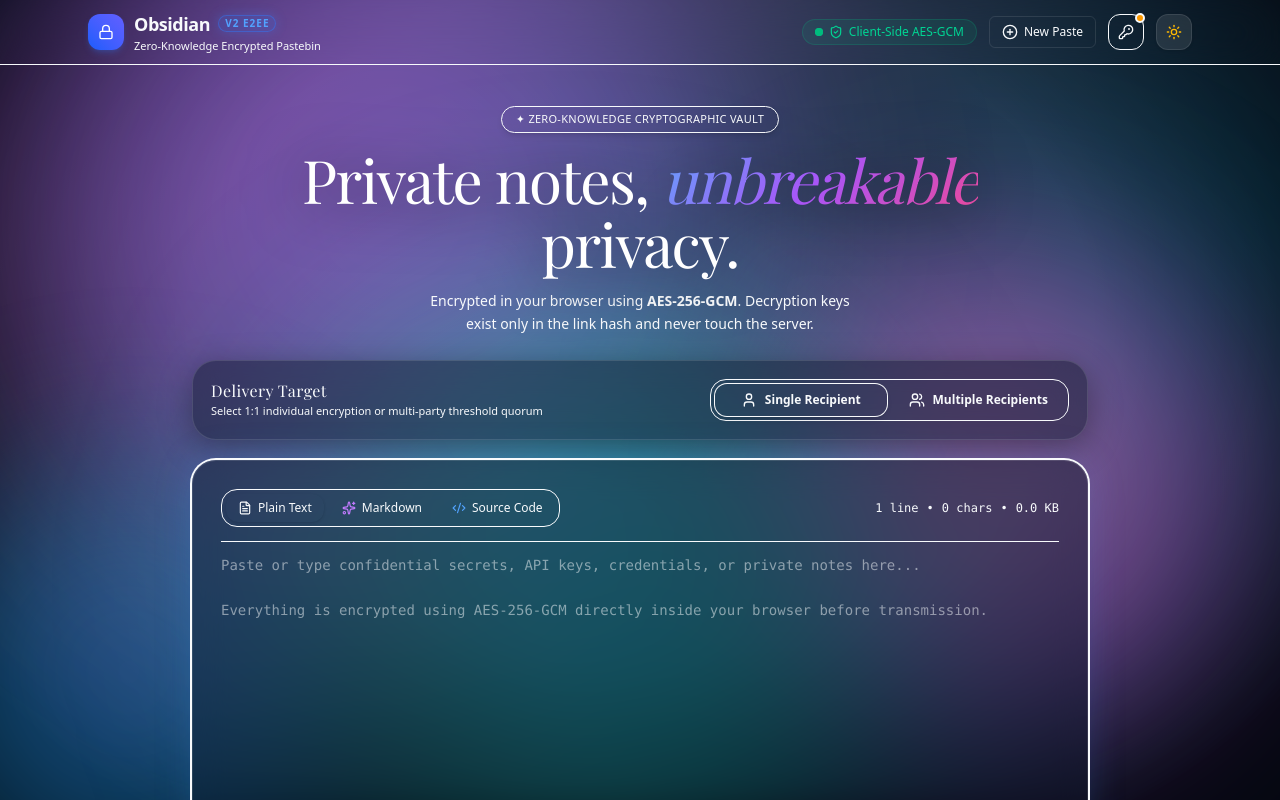
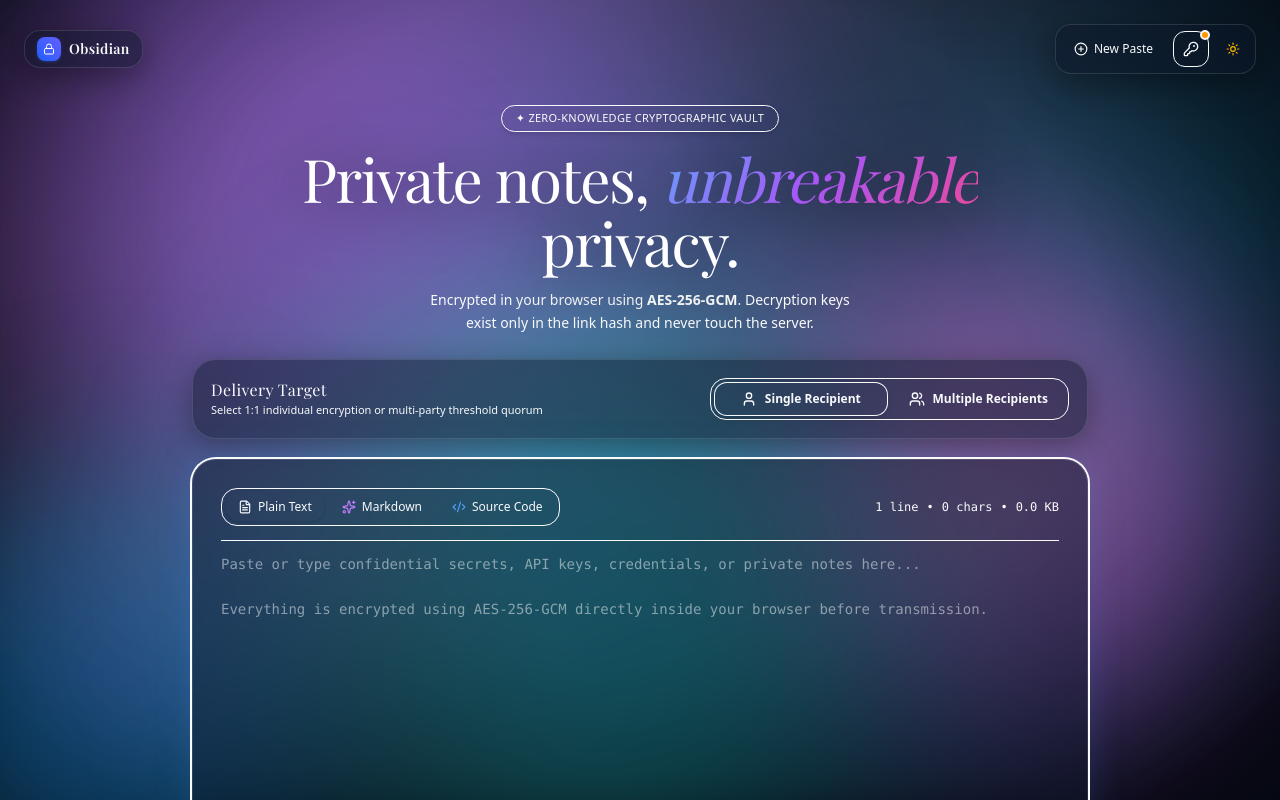
Before and after one commit to OjasKugore/Obsidian, a Next.js app in the folder obsidian/: page / in a window 1280 px wide. Shown: the top 800 px of the page. Built offline with nearby package versions, Linux system fonts and the light colour scheme; what base-x would draw is missing.

Commit message:
feat(layout): remove heavy top navbar and relocate actions to floating corner capsules

```diff
--- a/obsidian/app/[id]/page.tsx
+++ b/obsidian/app/[id]/page.tsx
@@ -15,7 +15,7 @@ export default async function ViewPastePage({
       <Header />
 
       {/* Main Decrypted Viewer Container */}
-      <main className="flex-1 max-w-5xl w-full mx-auto px-4 sm:px-6 py-6 sm:py-10 flex flex-col justify-center">
+      <main className="flex-1 max-w-5xl w-full mx-auto px-4 sm:px-6 pt-20 sm:pt-24 pb-8 flex flex-col justify-center">
         <PasteViewer pasteId={id} />
       </main>
 
--- a/obsidian/app/page.tsx
+++ b/obsidian/app/page.tsx
@@ -38,7 +38,7 @@ export default function HomePage() {
       <Header />
 
       {/* Main Staggered Content Area */}
-      <main className="flex-1 max-w-5xl w-full mx-auto px-4 sm:px-6 py-6 sm:py-8 flex flex-col gap-6 justify-center">
+      <main className="flex-1 max-w-5xl w-full mx-auto px-4 sm:px-6 pt-20 sm:pt-24 pb-8 flex flex-col gap-6 justify-center">
         {!result && (
           <motion.div
             variants={containerVariants}
--- a/obsidian/components/layout/Header.tsx
+++ b/obsidian/components/layout/Header.tsx
@@ -3,9 +3,8 @@
 import * as React from 'react';
 import Link from 'next/link';
 import { useTheme } from 'next-themes';
-import { ShieldCheck, Moon, Sun, Lock, PlusCircle } from 'lucide-react';
+import { Moon, Sun, Lock, PlusCircle } from 'lucide-react';
 import { Button } from '@/components/ui/button';
-import { Badge } from '@/components/ui/badge';
 import { IdentityPanel } from '@/components/header/IdentityPanel';
 
 export function Header() {
@@ -21,79 +20,55 @@ export function Header() {
   };
 
   return (
-    <header className="sticky top-0 z-50 w-full border-b border-border/40 bg-background/80 backdrop-blur-xl transition-colors">
-      <div className="mx-auto flex h-16 max-w-6xl items-center justify-between px-4 sm:px-6">
-        {/* Brand */}
-        <div className="flex items-center gap-3">
+    <div className="pointer-events-none fixed inset-x-0 top-0 z-50 flex items-center justify-between p-4 sm:p-6">
+      {/* Minimal Floating Brand Mark */}
       <Link
         href="/"
-            className="group flex items-center gap-2.5 transition-transform active:scale-95"
+        className="pointer-events-auto group flex items-center gap-2 px-3 py-1.5 rounded-2xl glass-panel border border-white/10 shadow-lg backdrop-blur-xl transition-transform active:scale-95 hover:border-primary/40"
       >
-            <div className="flex h-9 w-9 items-center justify-center rounded-xl bg-gradient-to-tr from-blue-600 to-indigo-500 shadow-md shadow-blue-500/20 group-hover:shadow-blue-500/40 transition-shadow">
-              <Lock className="h-4 w-4 text-white" />
+        <div className="flex h-6 w-6 items-center justify-center rounded-lg bg-gradient-to-tr from-blue-600 to-indigo-500 shadow-sm shadow-blue-500/20">
+          <Lock className="h-3 w-3 text-white" />
         </div>
-            <div className="flex flex-col">
-              <div className="flex items-center gap-2">
-                <span className="text-lg font-bold tracking-tight text-foreground">
+        <span className="font-girard text-sm font-semibold tracking-wide text-foreground">
           Obsidian
         </span>
-                <Badge
-                  variant="glow"
-                  className="hidden sm:inline-flex text-[10px] px-1.5 py-0 uppercase tracking-widest font-bold"
-                >
-                  v2 E2EE
-                </Badge>
-              </div>
-              <span className="hidden sm:block text-[11px] text-muted-foreground font-medium">
-                Zero-Knowledge Encrypted Pastebin
-              </span>
-            </div>
       </Link>
-        </div>
 
-        {/* Status indicator + Actions */}
-        <div className="flex items-center gap-2 sm:gap-3">
-          <div className="hidden md:flex items-center gap-1.5 rounded-full bg-emerald-500/10 border border-emerald-500/20 px-3 py-1 text-xs font-medium text-emerald-400">
-            <span className="relative flex h-2 w-2">
-              <span className="animate-ping absolute inline-flex h-full w-full rounded-full bg-emerald-400 opacity-75"></span>
-              <span className="relative inline-flex rounded-full h-2 w-2 bg-emerald-500"></span>
-            </span>
-            <ShieldCheck className="h-3.5 w-3.5" />
-            <span>Client-Side AES-GCM</span>
-          </div>
-
+      {/* Floating Action Capsule (New Paste, Key Management, Theme Toggle) */}
+      <div className="pointer-events-auto flex items-center gap-2 p-1.5 rounded-2xl glass-panel border border-white/10 shadow-xl backdrop-blur-2xl">
         <Link href="/">
           <Button
-              variant="outline"
+            variant="ghost"
             size="sm"
-              className="gap-1.5 font-medium border-white/10"
+            className="h-8 px-2.5 sm:px-3 text-xs gap-1.5 rounded-xl hover:bg-white/10 text-foreground font-medium"
           >
-              <PlusCircle className="h-4 w-4 text-primary" />
+            <PlusCircle className="h-3.5 w-3.5 text-primary" />
             <span className="hidden sm:inline">New Paste</span>
           </Button>
         </Link>
 
-          {/* Identity key panel */}
+        {/* Identity key manager panel */}
         <IdentityPanel />
 
         {/* Theme switcher */}
         {mounted && (
           <Button
-              variant="glass"
+            variant="ghost"
             size="icon"
             onClick={toggleTheme}
-              className="h-9 w-9 rounded-xl"
+            className="h-8 w-8 rounded-xl hover:bg-white/10"
             aria-label="Toggle theme"
           >
             {resolvedTheme === 'dark' ? (
-                <Sun className="h-4 w-4 text-amber-400 transition-transform rotate-0 hover:rotate-45" />
+              <Sun className="h-3.5 w-3.5 text-amber-400 transition-transform hover:rotate-45" />
             ) : (
-                <Moon className="h-4 w-4 text-slate-700 transition-transform rotate-0 hover:-rotate-12" />
+              <Moon className="h-3.5 w-3.5 text-slate-700 transition-transform hover:-rotate-12" />
             )}
           </Button>
         )}
       </div>
     </div>
-    </header>
   );
 }
+
+export default Header;
```
Lines whose indentation alone changed are shown as unchanged.
